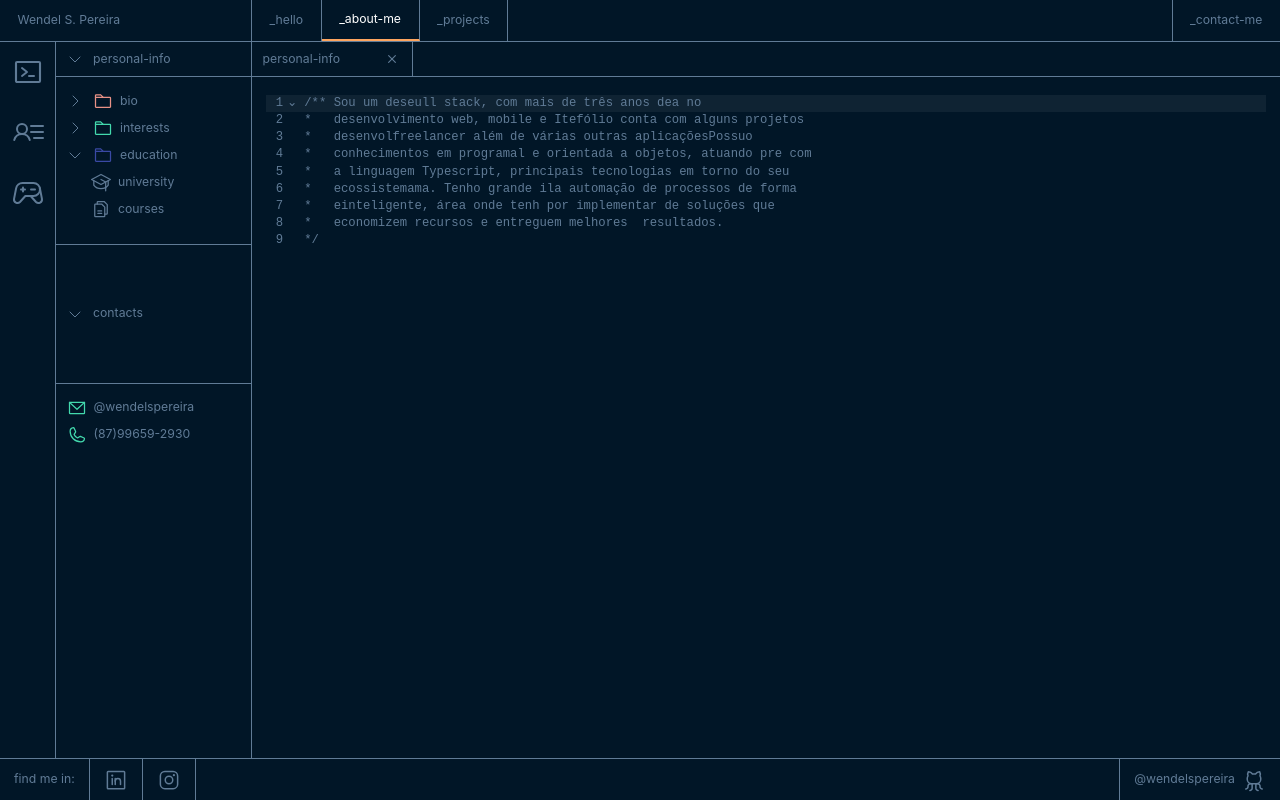
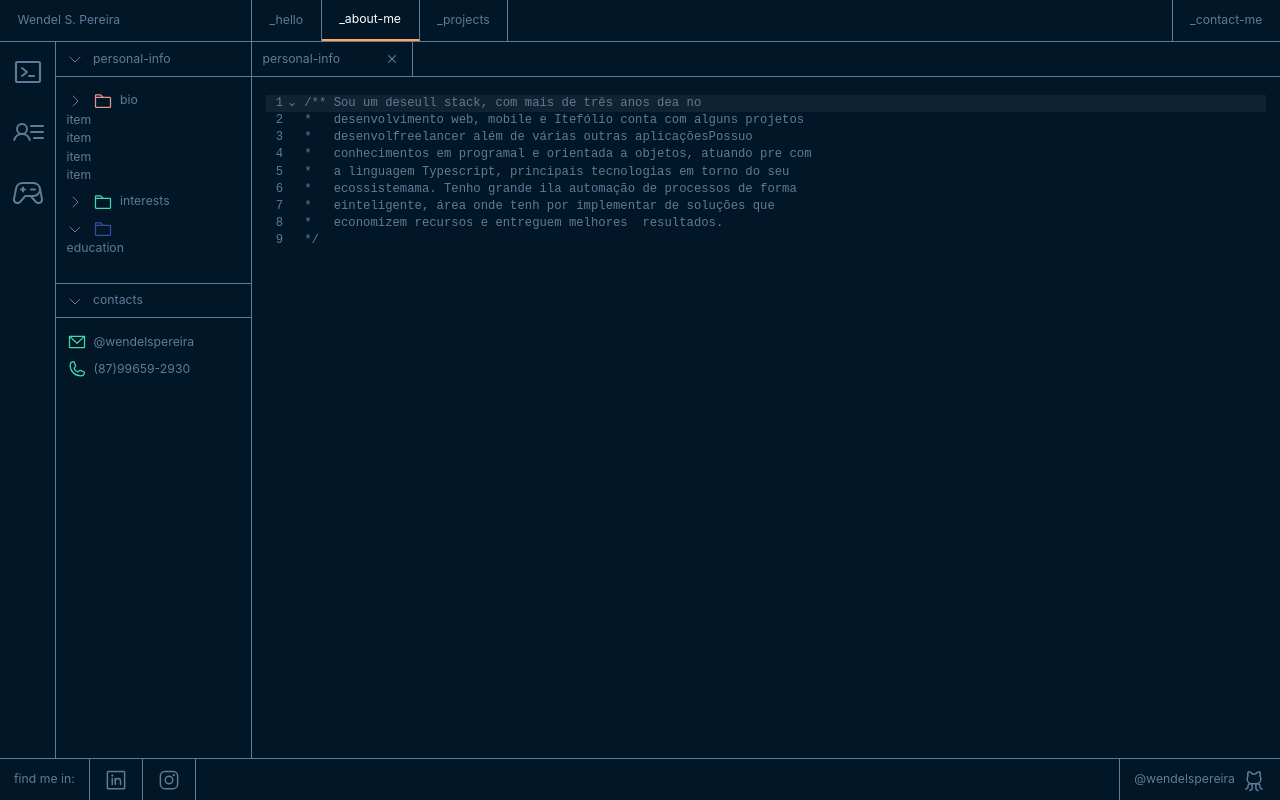
Before and after one commit to wendelspereira/portfolio, a Next.js app: page /about in a window 1280 px wide. Built offline with nearby package versions, Linux system fonts and the light colour scheme.

Commit message:
implementando accordions

```diff
--- a/src/pages/_app.tsx
+++ b/src/pages/_app.tsx
@@ -1,6 +1,7 @@
 import "../styles/globals.css";
 import "../styles/projects.css";
 import "../styles/contact.css";
+import "../styles/about.css";
 import "../../node_modules/nprogress/nprogress.css";
 import type { AppProps } from "next/app";
 import Footer from "../components/Footer";
--- a/src/pages/about.tsx
+++ b/src/pages/about.tsx
@@ -48,22 +48,39 @@ const About: NextPage = () => {
           personal-info
         </div>
         {/* content */}
-        <ul className="flex flex-col justify-center pt-4 pb-7 px-3 gap-2">
-          <li className="flex items-center hover:text-white-100">
-            <CaretRight className="inline mr-3" size={16} />
-            <Folder className="inline mr-2" size={20} color="#E99287" />
+        <ul className="personal-info flex flex-col justify-center pt-4 pb-7 px-3 gap-2">
+          <li className="flex w-full items-center hover:text-white-100">
+            <input type="checkbox" id="bio" className="list-item" />
+            <label htmlFor="bio">
+              <CaretRight className="caret-r inline mr-3" size={16} />
+              <Folder className="folder-icon inline mr-2" size={20} color="#E99287" />
               bio
+              <div>
+                <ul>
+                  <li>item</li>
+                  <li>item</li>
+                  <li>item</li>
+                  <li>item</li>
+                </ul>
+              </div>
+            </label>
           </li>
           <li className="flex items-center hover:text-white-100">
-            <CaretRight className="inline mr-3" size={16} />
+            <input type="checkbox" id="interests" className="list-item" />
+            <label htmlFor="interests">
+              <CaretRight className="caret-r inline mr-3" size={16} />
               <Folder className="inline mr-2" size={20} color="#43D9AD" />
               interests
+            </label>
           </li>
           <li className="flex items-center hover:text-white-100">
-            <CaretDown className="inline mr-3" size={16} />
+            <input type="checkbox" id="education" className="list-item" />
+            <label htmlFor="education">
+              <CaretDown className="caret-r inline mr-3" size={16} />
               <Folder className="inline mr-2" size={20} color="#3A49A4" />
               education
-          </li>
+            </label>
+            <ul id="sub-items">
               <li className="flex items-center hover:text-white-100 ml-7">
                 <GraduationCap
                   className="inline mr-2"
@@ -78,10 +95,14 @@ const About: NextPage = () => {
               </li>
             </ul>
 
+          </li>
+
+        </ul>
+
         {/* contacts */}
         <div>
           <div
-            className="flex items-center gap-3 border-y border-brand-600 min-h-40 hover:text-white-100 px-3">
+            className="flex items-center gap-3 border-y border-brand-600 h-10 hover:text-white-100 px-3">
             <CaretDown className="inline" size={16} />
             <span>contacts</span>
           </div>
--- /dev/null
+++ b/src/styles/about.css
@@ -0,0 +1,35 @@
+.personal-info>li>input {
+    display: none;
+}
+
+#sub-items {
+    opacity: 0;
+}
+
+/* Before */
+.list-item+label>.caret-r {
+    transform: rotate(0deg);
+    transition: transform 0.15s ease-out;
+}
+
+.list-item+label>#div {
+    height: 0;
+    transition: height 0.15s ease-out;
+}
+
+/* After */
+.list-item:checked+label>.caret-r {
+    transform: rotate(90deg);
+    transition: transform 0.15s ease-out;
+}
+
+/* .list-item:checked+label>ul {
+    height: 5rem;
+    transition: height 0.15s ease-in;
+} */
+
+.list-item:checked+label>ul>li {
+    opacity: 1;
+    transition: opacity 0.15s ease-in;
+    margin-left: 1rem;
+}
```
Lines whose indentation alone changed are shown as unchanged.
